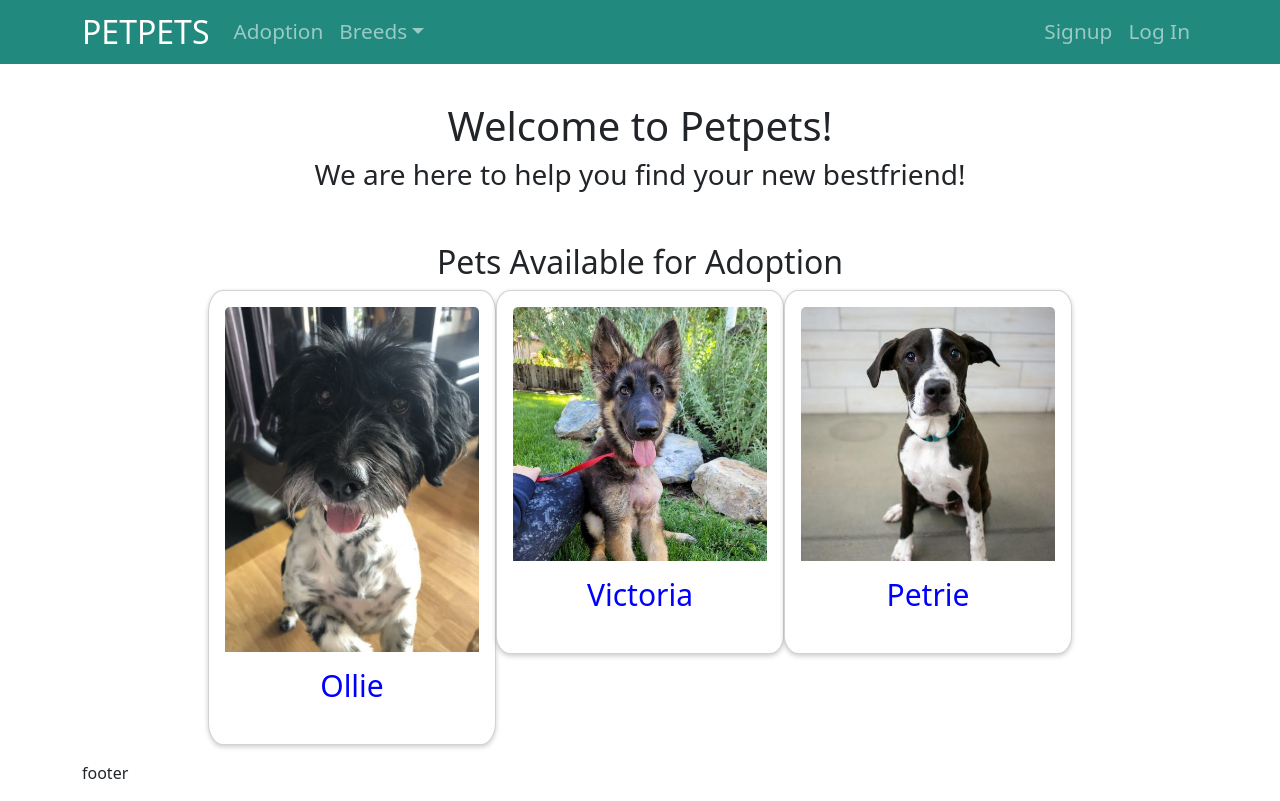
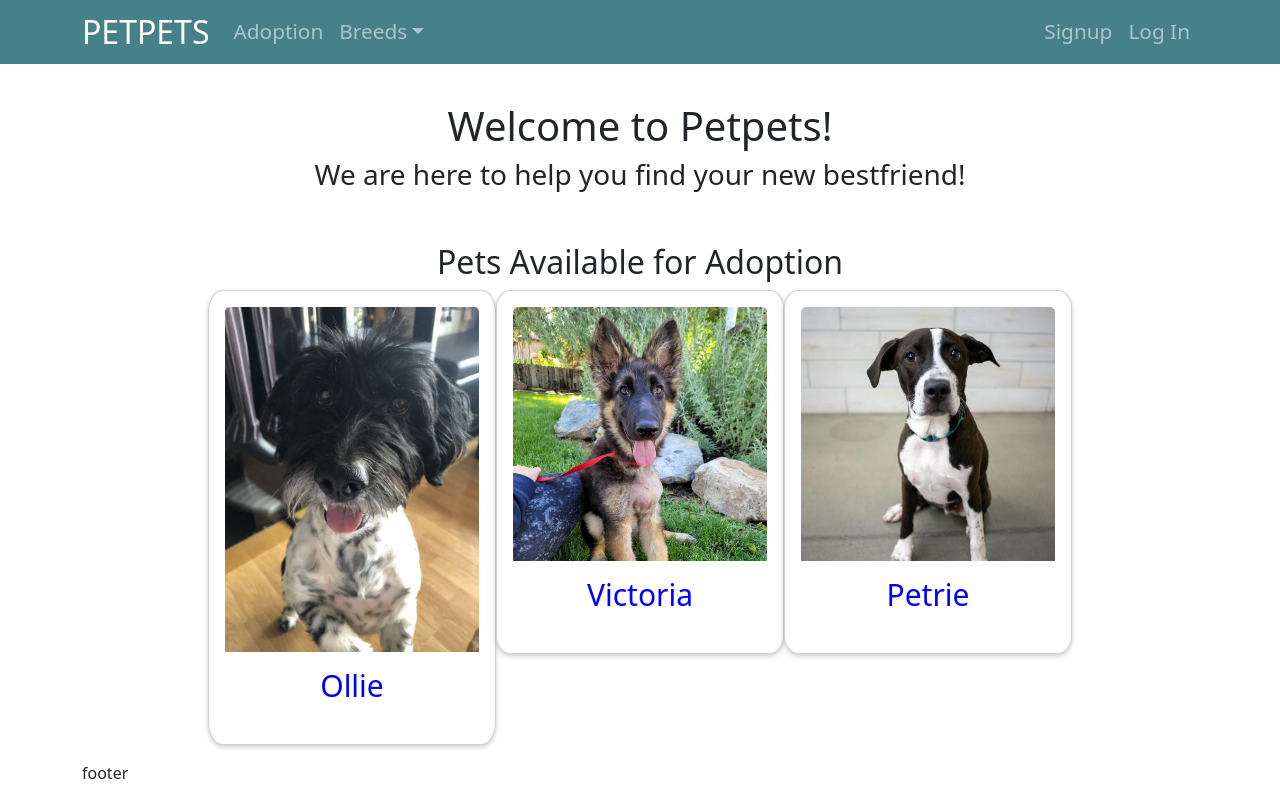
Before and after one commit to Joelhiguera/petpets, a React (Create React App) app in the folder client/: page / in a window 1280 px wide. Built offline with nearby package versions, Linux system fonts and the light colour scheme.

Commit message:
change nav color again

```diff
--- a/client/src/index.css
+++ b/client/src/index.css
@@ -59,7 +59,7 @@ a:hover {
 
 .navbar {
   font-size: 1.3rem;
-  background-color: #21897E;
+  background-color: #468189;
 }
 
 .navbar-brand {
```
